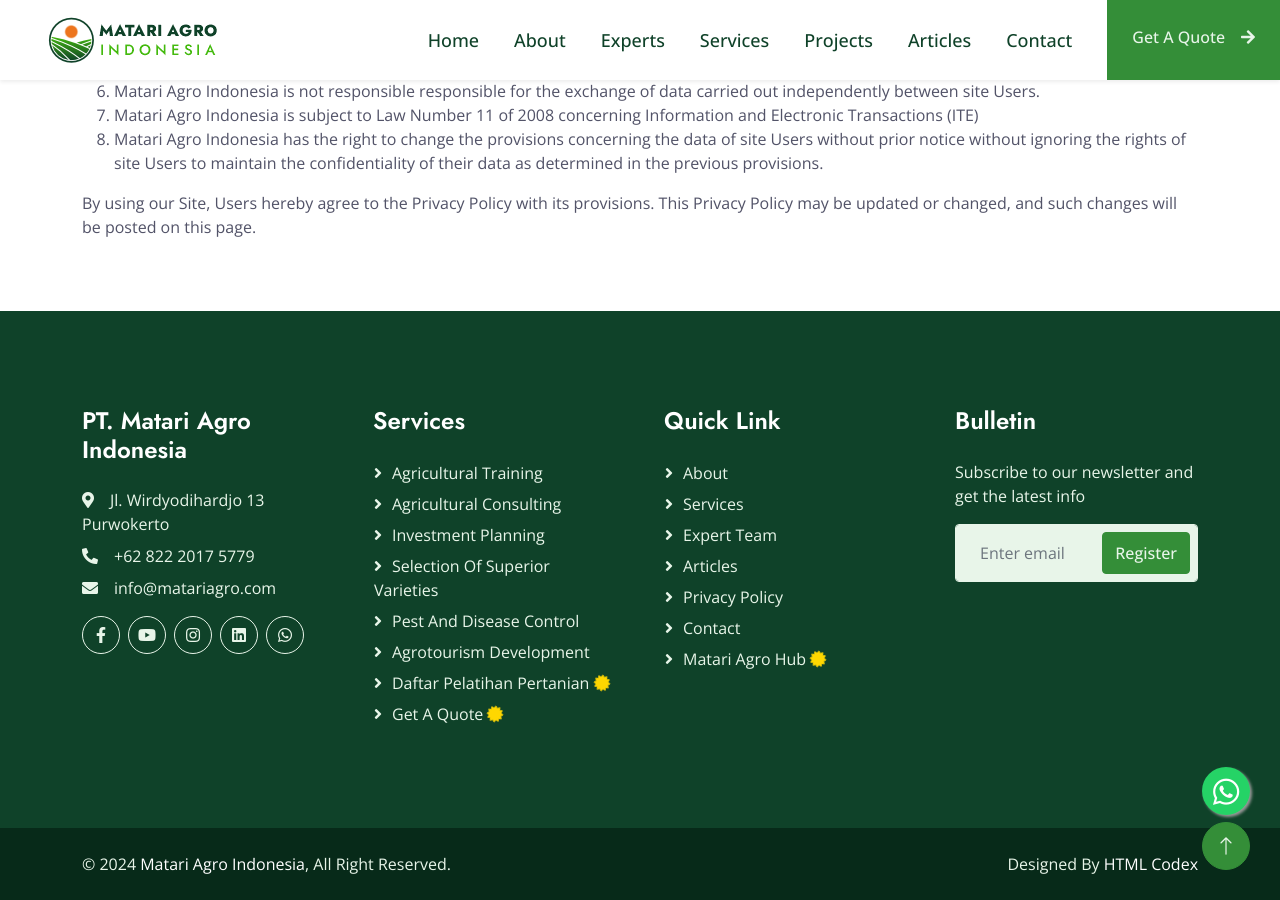
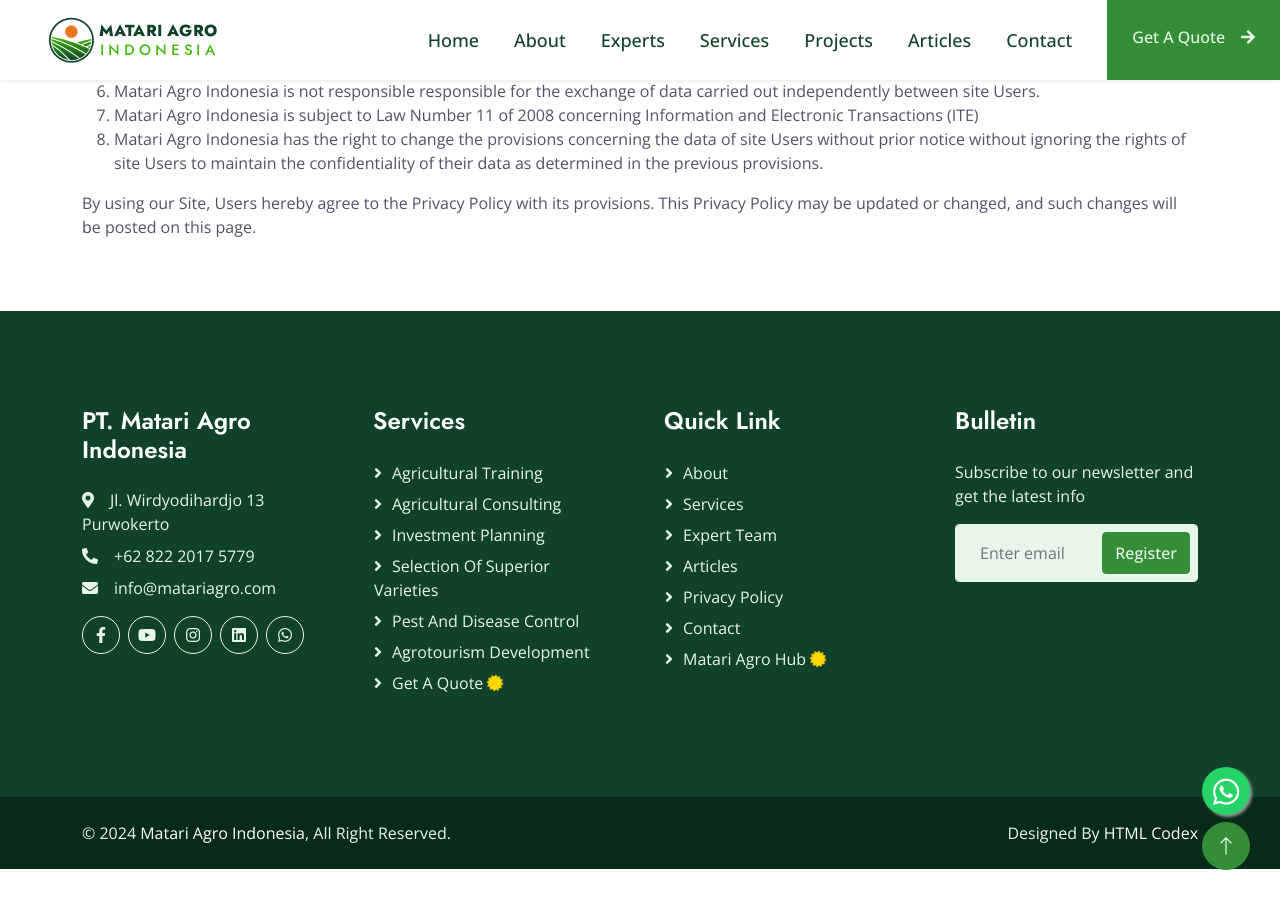
Before and after one commit to matariagro/enmagrin, a Jekyll site: the page built from privacy.html, in a window 1280 px wide and 900 px high, scrolled down 893 px. Built offline with Jekyll 4.4.1, drawn with Linux system fonts in a browser that asks for light colours; nearby versions of some CDN libraries; after the commit the page ends 1762 px from its top, so only the background shows below that.

Commit message:
Update default_en.html

```diff
--- a/_layouts/default_en.html
+++ b/_layouts/default_en.html
@@ -247,7 +247,7 @@
                     <a class="btn btn-link" href="{{ site.url }}/varieties">Selection of Superior Varieties</a>
                     <a class="btn btn-link" href="{{ site.url }}/pestcontrol">Pest and Disease Control</a>
                     <a class="btn btn-link" href="{{ site.url }}/agrotourism">Agrotourism Development</a>
-                    <a class="btn btn-link" href="{{ site.url }}/training/register">Daftar Pelatihan Pertanian <i class="fa fa-certificate fa-spin"></i></a>
+                    <!-- a class="btn btn-link" href="{{ site.url }}/training/register">Daftar Pelatihan Pertanian <i class="fa fa-certificate fa-spin"></i></a -->
                     <a class="btn btn-link" href="{{ site.url }}/getaquote">Get A Quote <i class="fa fa-certificate fa-spin"></i></a>
                 </div>
                 <div class="col-lg-3 col-md-6">
```
